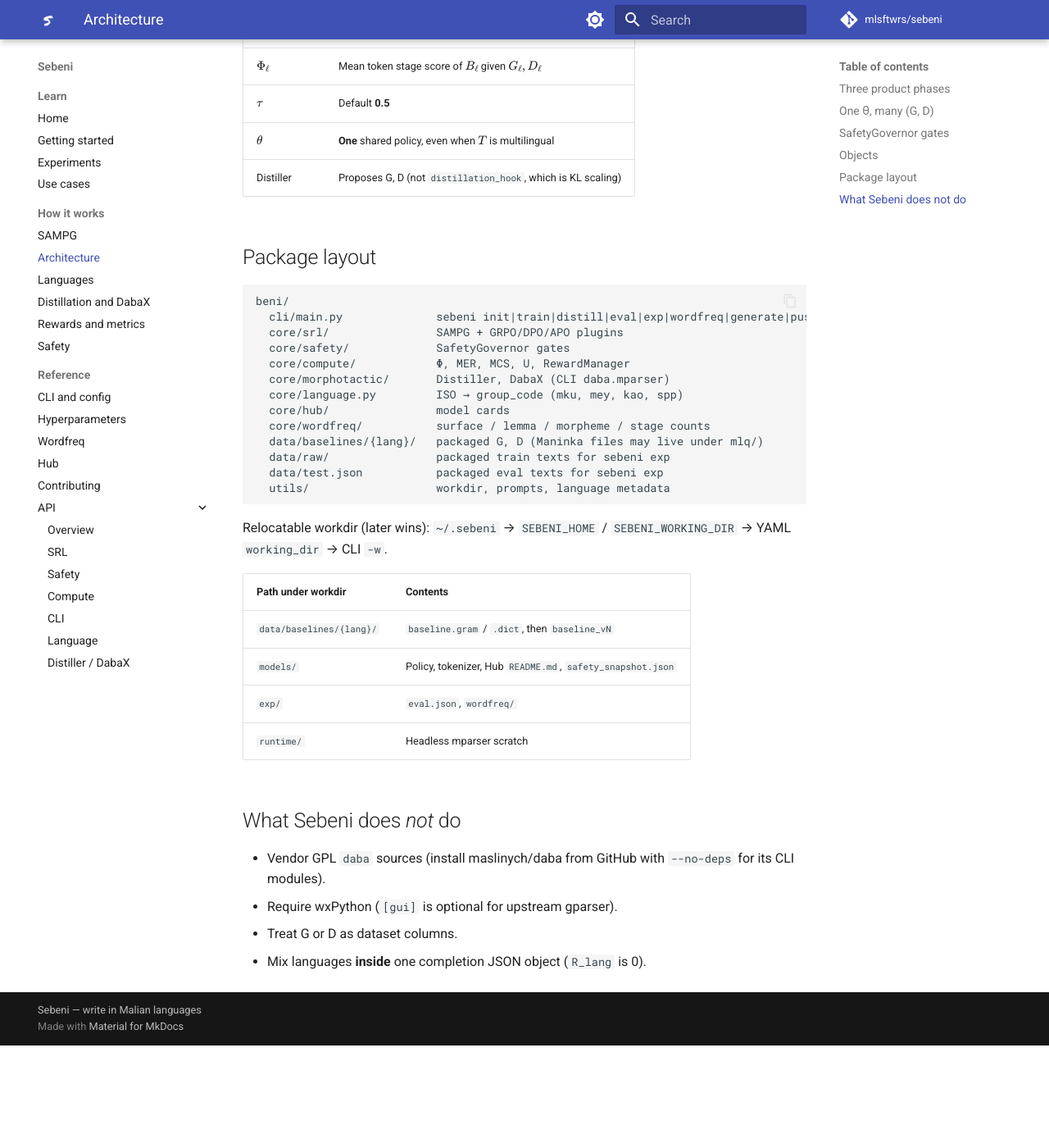
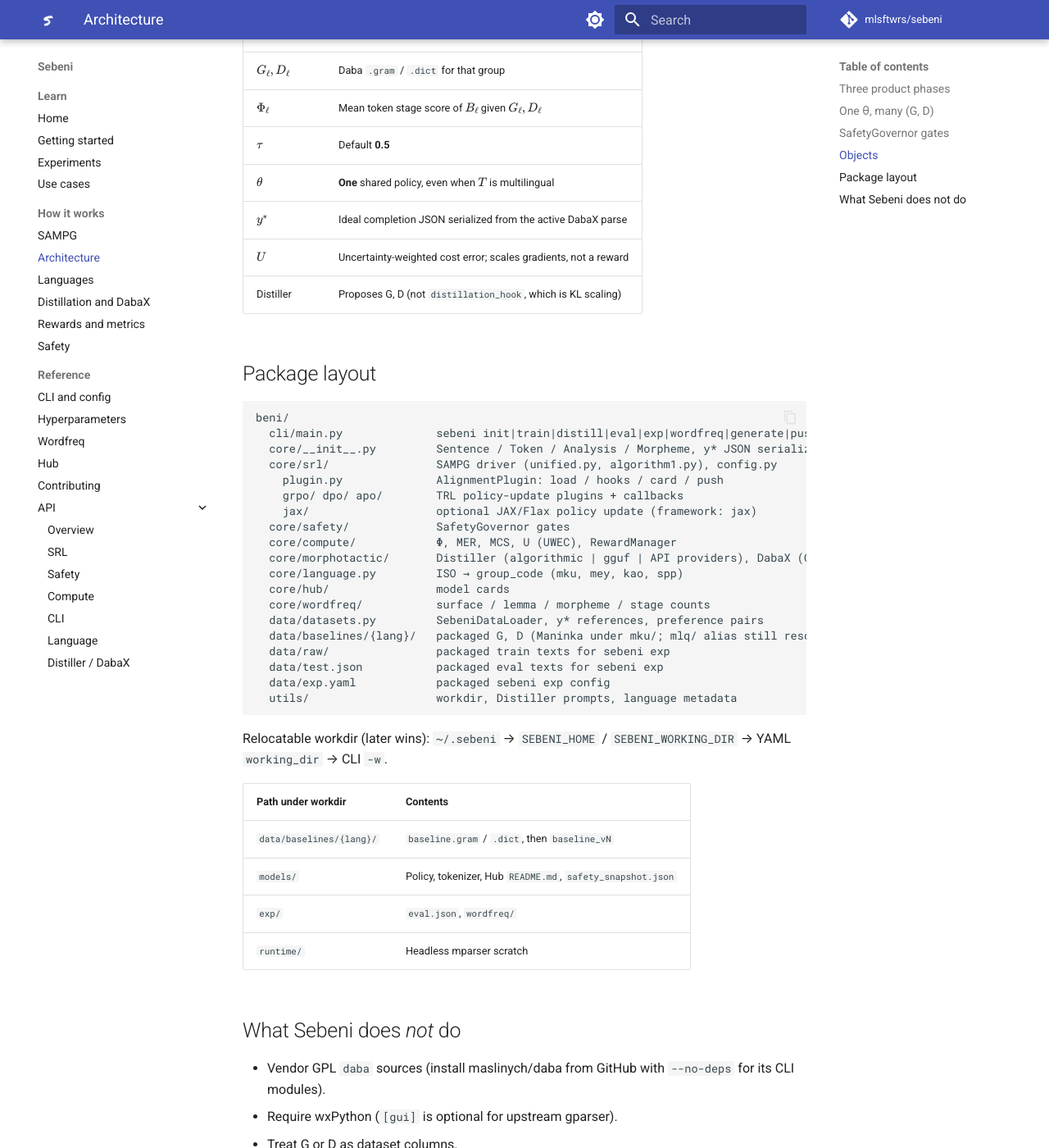
Before and after one commit to RobotsMali-AI/sebeni, an MkDocs documentation site: the page built from docs/architecture.md, in a window 1280 px wide and 1400 px high, scrolled down 2253 px. Shown: the whole window at 82% size. Built offline with MkDocs 1.6.1 and Material for MkDocs 9.7.7, drawn with Linux system fonts in a browser that asks for light colours; comment, search, counter and statistics services are not loaded; before the commit the page ends 3528 px from its top, so only the background shows below that; some of the changed text lies outside the part shown.

Commit message:
docs(architecture): update package tree, backends and safety gates

````diff
--- a/docs/architecture.md
+++ b/docs/architecture.md
@@ -9,14 +9,18 @@
 ## Three product phases
 
 1. **Distill resources** — lexical references (`\va` / `\ve` variants) become
-   a SIL Toolbox **grammar G** and **dictionary D**. Frontier LLMs synthesize
-   Daba pattern files; HITL (`--hitl`) validates Select-Mark
+   a SIL Toolbox **grammar G** and **dictionary D**. Frontier API LLMs or a
+   local GGUF model synthesize Daba pattern files (the default `algorithmic`
+   backend only extends D); HITL (`--hitl`) validates Select-Mark
    `pattern select_gloss | mark_gloss` and compounding such as `:n: [ :v: :n: ]`.
 2. **Refine G/D while training** — Daba is a **dynamic checkpoint**. If Φ on a
    training batch is below τ, Distiller proposes \(G_{cand}, D_{cand}\)
    and Sebeni promotes only when Φ′ > Φ.
 3. **Update θ** — GRPO (default) samples a group of completions and
    scores them with Daba. DPO / APO are drop-in **policy-update plugins**.
+   SafetyGovernor masks format-invalid batches and scales gradients by the
+   uncertainty U before each optimizer step. The backend is PyTorch/TRL by
+   default, or JAX/Flax with `trainer.framework: jax`.
 
 ```mermaid
 flowchart TD
@@ -51,7 +55,7 @@
 ```mermaid
 flowchart TD
   Promote["Promote G, D"] --> G1["Φ′ > Φ / parseable first-create"]
-  Policy["Policy step"] --> G2["Valid JSON tokens; R_lang; U / KL"]
+  Policy["Policy step"] --> G2["Valid JSON (format mask); U scale; KL bound"]
   Hub["Hub push"] --> G3["Model card + safety_snapshot.json"]
 ```
 
@@ -65,6 +69,8 @@
 | \(\Phi_ℓ\) | Mean token stage score of \(B_ℓ\) given \(G_ℓ, D_ℓ\) |
 | \(\tau\) | Default **0.5** |
 | \(\theta\) | **One** shared policy, even when \(T\) is multilingual |
+| \(y^*\) | Ideal completion JSON serialized from the active DabaX parse |
+| \(U\) | Uncertainty-weighted cost error; scales gradients, not a reward |
 | Distiller | Proposes G, D (not `distillation_hook`, which is KL scaling) |
 
 ## Package layout
@@ -72,17 +78,23 @@
 ```
 beni/
   cli/main.py              sebeni init|train|distill|eval|exp|wordfreq|generate|push
-  core/srl/                SAMPG + GRPO/DPO/APO plugins
+  core/__init__.py         Sentence / Token / Analysis / Morpheme, y* JSON serializer
+  core/srl/                SAMPG driver (unified.py, algorithm1.py), config.py
+    plugin.py              AlignmentPlugin: load / hooks / card / push
+    grpo/ dpo/ apo/        TRL policy-update plugins + callbacks
+    jax/                   optional JAX/Flax policy update (framework: jax)
   core/safety/             SafetyGovernor gates
-  core/compute/            Φ, MER, MCS, U, RewardManager
-  core/morphotactic/       Distiller, DabaX (CLI daba.mparser)
+  core/compute/            Φ, MER, MCS, U (UWEC), RewardManager
+  core/morphotactic/       Distiller (algorithmic | gguf | API providers), DabaX (CLI daba.mparser)
   core/language.py         ISO → group_code (mku, mey, kao, spp)
   core/hub/                model cards
   core/wordfreq/           surface / lemma / morpheme / stage counts
-  data/baselines/{lang}/   packaged G, D (Maninka files may live under mlq/)
+  data/datasets.py         SebeniDataLoader, y* references, preference pairs
+  data/baselines/{lang}/   packaged G, D (Maninka under mku/; mlq/ alias still resolves)
   data/raw/                packaged train texts for sebeni exp
   data/test.json           packaged eval texts for sebeni exp
-  utils/                   workdir, prompts, language metadata
+  data/exp.yaml            packaged sebeni exp config
+  utils/                   workdir, Distiller prompts, language metadata
 ```
 
 Relocatable workdir (later wins): `~/.sebeni` → `SEBENI_HOME` /
````
